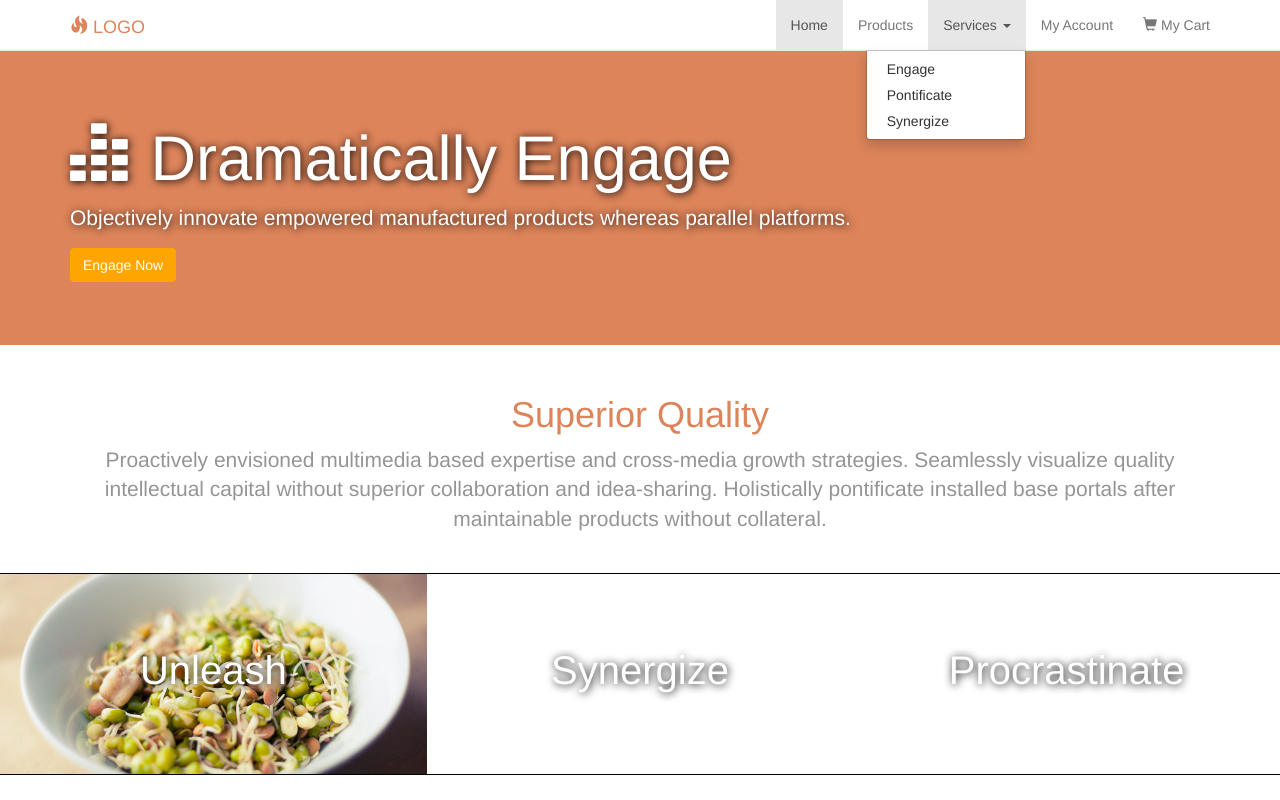
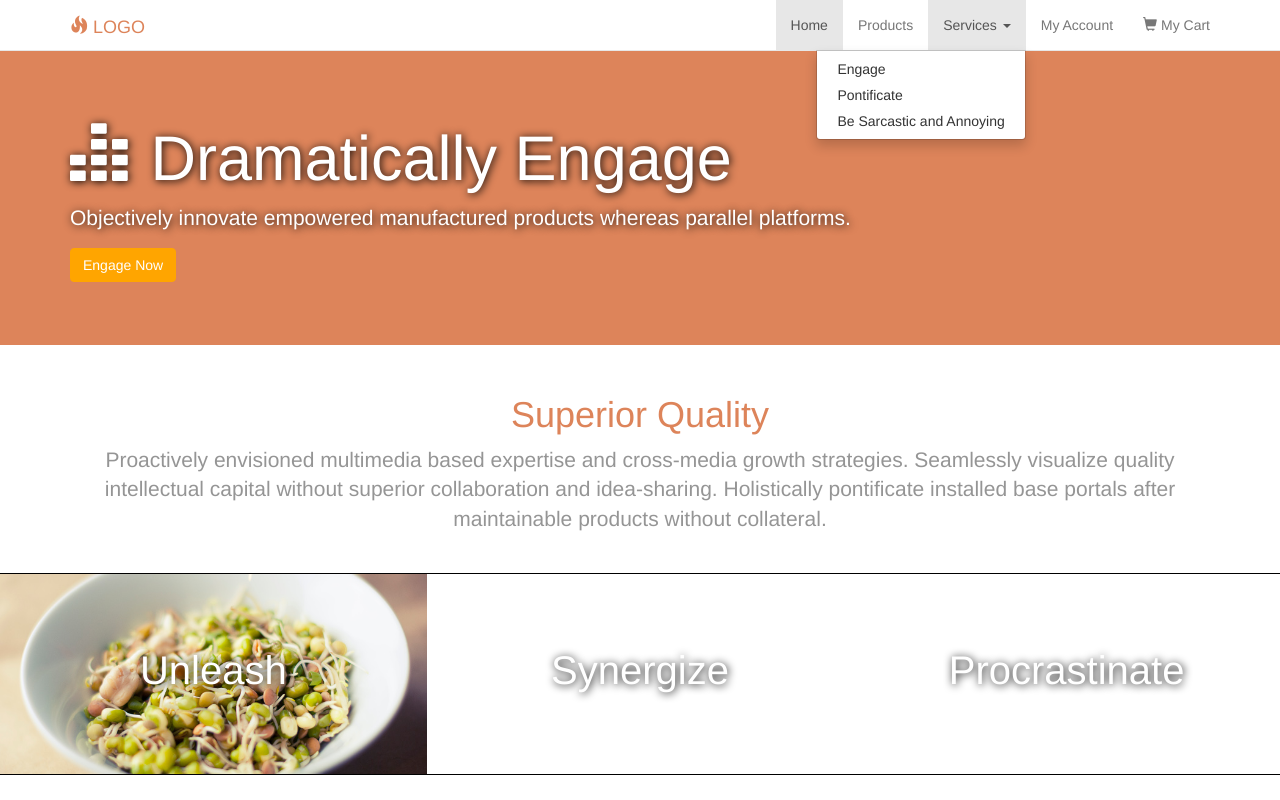
Before and after one commit to jpsember/jpsember.github.io, a plain HTML site: page index.html in a window 1280 px wide. Both pictures are taken after a click on the button "Services". Shown: the top 800 px of the page. Drawn offline with Linux system fonts and the light colour scheme.

Commit message:
Some changes

```diff
--- a/index.html
+++ b/index.html
@@ -9,7 +9,7 @@ Although you can use them, for a more unique website, replace these images with
     <meta name="viewport" content="width=device-width, initial-scale=1">
     <!-- The above 3 meta tags *must* come first in the head; any other head content must come *after* these tags -->
 
-    <title>Business 2</title>
+    <title>That is not my zombie</title>
 
     <!-- Bootstrap Core CSS -->
     <link href="css/bootstrap.min.css" rel="stylesheet">
@@ -58,7 +58,7 @@ Although you can use them, for a more unique website, replace these images with
 						<ul class="dropdown-menu" aria-labelledby="about-us">
 							<li><a href="#">Engage</a></li>
 							<li><a href="#">Pontificate</a></li>
-							<li><a href="#">Synergize</a></li>
+							<li><a href="#">Be Sarcastic and Annoying</a></li>
 						</ul>
 					</li>
                     <li>
```
